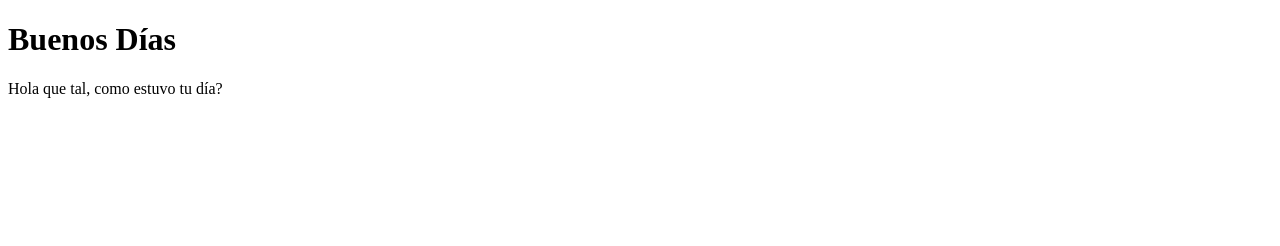
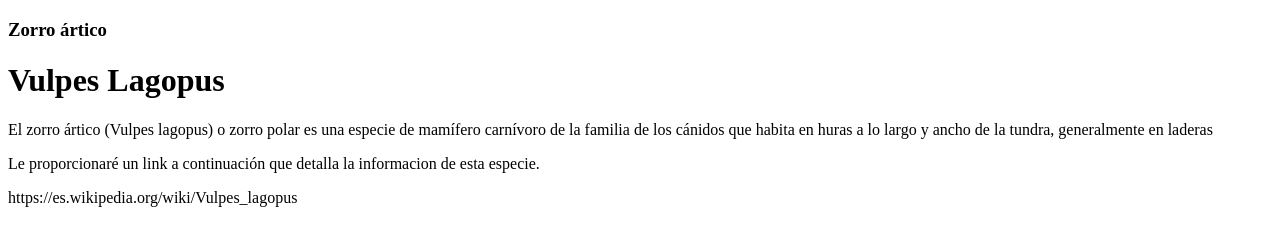
Before and after one commit to Mirnita21/1er-Proyecto, a plain HTML site: page index.html in a window 1280 px wide. Drawn offline with Linux system fonts and the light colour scheme.

Commit message:
Información del zorro artico

```diff
--- a/index.html
+++ b/index.html
@@ -2,8 +2,10 @@
 <html>
     <body>
 
-        <h1>Buenos Días</h1>
-        <p>Hola que tal, como estuvo tu día?</p>
-
+        <h3>Zorro ártico</h3>
+        <h1>Vulpes Lagopus</h1>
+        <p>El zorro ártico (Vulpes lagopus) o zorro polar es una especie de mamífero carnívoro de la familia de los cánidos que habita en huras a lo largo y ancho de la tundra, generalmente en laderas</p>
+        <p>Le proporcionaré un link a continuación que detalla la informacion de esta especie.</p>
+        <a>https://es.wikipedia.org/wiki/Vulpes_lagopus</a>
     </body>
 </html>
```
